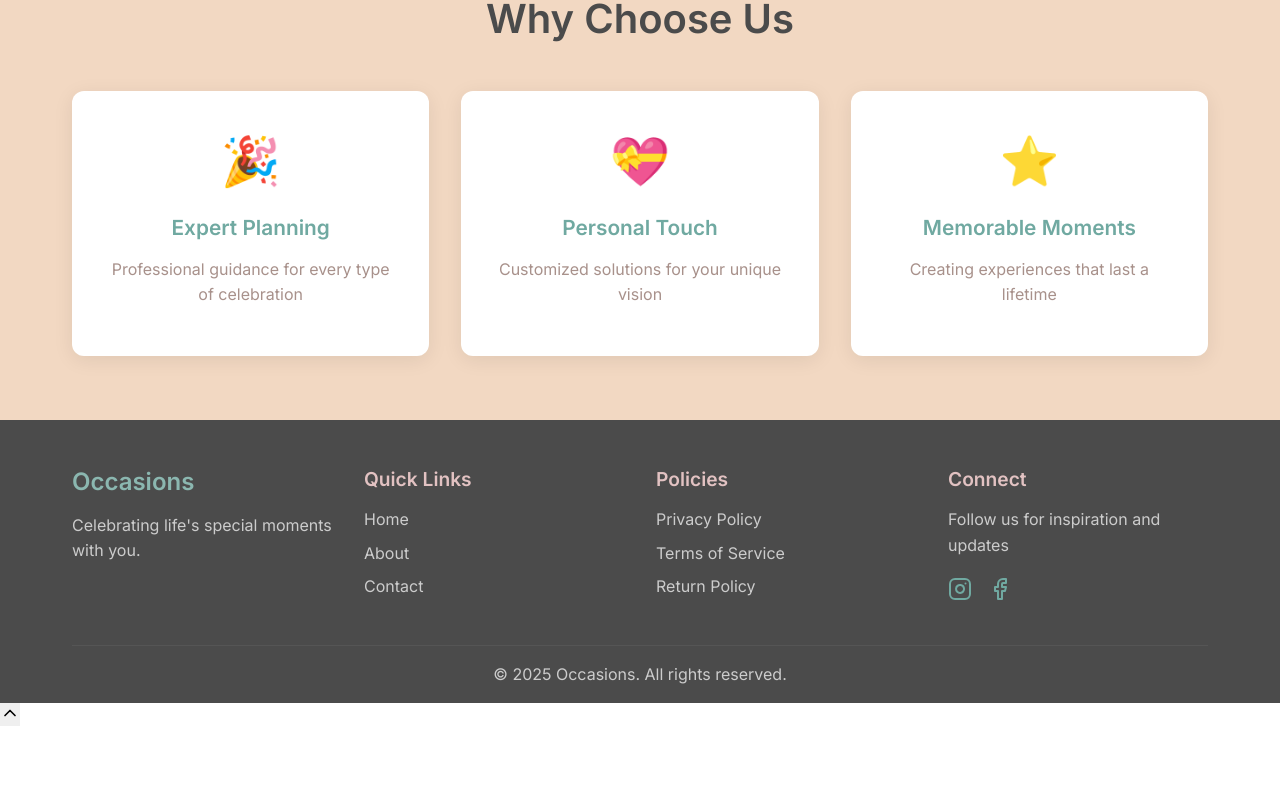
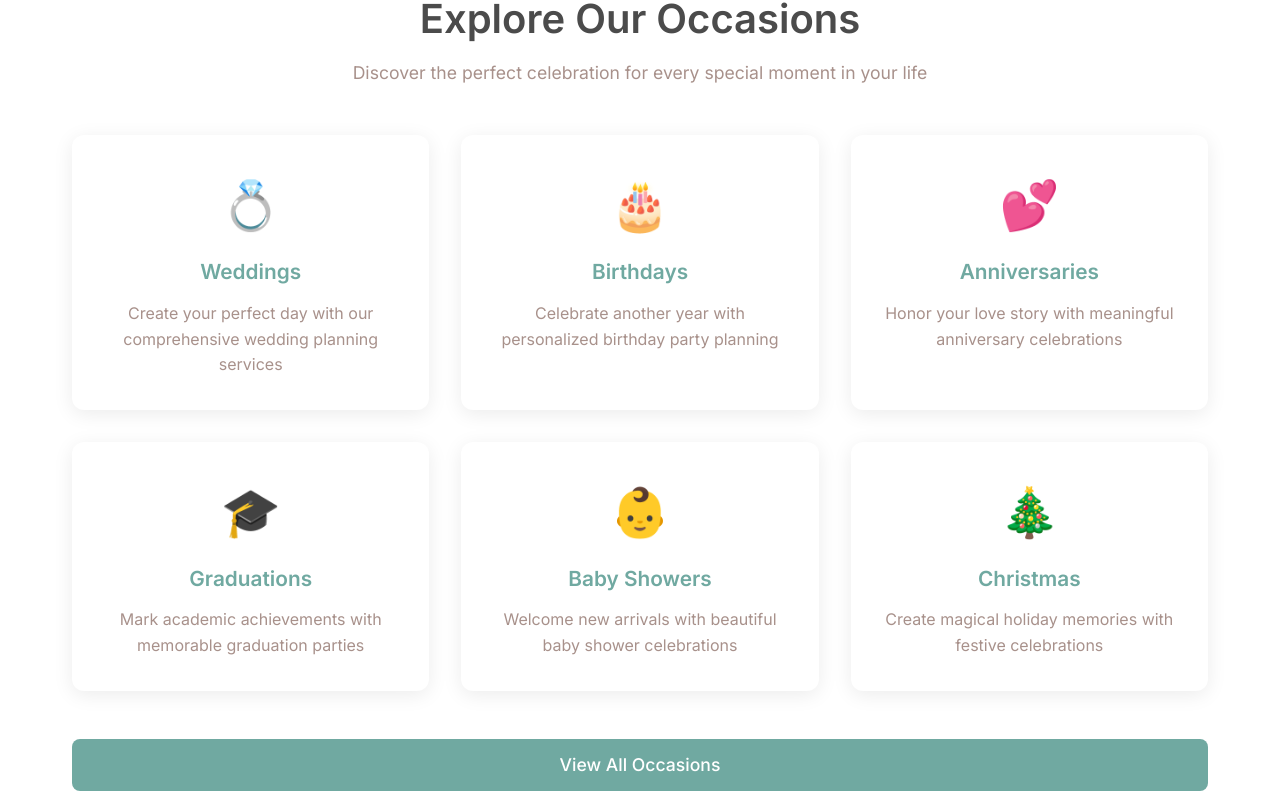
Before and after one commit to acgis-hama0098/newest-wishinbloom, a React (Vite) app: page / in a window 1280 px wide. Shown: the part 1235-2040 px from the top of the page. Before the commit the page ends 1966 px from the top, so only its background shows below. Built offline with nearby package versions, Linux system fonts and the light colour scheme.

Commit message:
Fix: Update homepage button link
Corrected the "Explore Occasions" button link on the homepage to point to the Occasions section.

```diff
--- a/src/pages/Home.css
+++ b/src/pages/Home.css
@@ -62,6 +62,70 @@
   line-height: 1.6;
 }
 
+.occasions-section {
+  text-align: center;
+}
+
+.occasions-section h2 {
+  color: var(--charcoal-gray);
+  margin-bottom: 1rem;
+}
+
+.occasions-section > p {
+  color: var(--text-secondary);
+  font-size: 1.1rem;
+  margin-bottom: 3rem;
+  max-width: 600px;
+  margin-left: auto;
+  margin-right: auto;
+}
+
+.occasions-grid {
+  display: grid;
+  grid-template-columns: repeat(auto-fit, minmax(280px, 1fr));
+  gap: 2rem;
+  margin-bottom: 3rem;
+}
+
+.occasion-card {
+  background: var(--bg-primary);
+  padding: 2rem;
+  border-radius: 12px;
+  text-decoration: none;
+  color: inherit;
+  box-shadow: 0 4px 20px rgba(0, 0, 0, 0.08);
+  transition: transform 0.3s ease, box-shadow 0.3s ease;
+  display: block;
+}
+
+.occasion-card:hover {
+  transform: translateY(-5px);
+  box-shadow: 0 8px 30px rgba(0, 0, 0, 0.15);
+  text-decoration: none;
+  color: inherit;
+}
+
+.occasion-icon {
+  font-size: 3rem;
+  margin-bottom: 1rem;
+}
+
+.occasion-card h3 {
+  color: var(--soft-teal);
+  margin-bottom: 1rem;
+  font-size: 1.3rem;
+}
+
+.occasion-card p {
+  color: var(--text-secondary);
+  line-height: 1.6;
+  margin-bottom: 0;
+}
+
+.occasions-footer {
+  text-align: center;
+}
+
 /* Responsive design */
 @media (max-width: 968px) {
   .home-content {
@@ -75,11 +139,13 @@
     gap: 2rem;
   }
 
+  .occasions-grid,
   .features-grid {
     grid-template-columns: 1fr;
     gap: 1.5rem;
   }
 
+  .occasion-card,
   .feature-card {
     padding: 1.5rem;
   }
--- a/src/pages/Home.tsx
+++ b/src/pages/Home.tsx
@@ -39,7 +39,51 @@ const Home: React.FC = () => {
         </div>
       </section>
 
-      <section id="occasions" className="section section-alt">
+      <section id="occasions" className="section">
+        <div className="container">
+          <div className="occasions-section">
+            <h2>Explore Our Occasions</h2>
+            <p>Discover the perfect celebration for every special moment in your life</p>
+            <div className="occasions-grid">
+              <a href="/occasion/wedding" className="occasion-card">
+                <div className="occasion-icon">💍</div>
+                <h3>Weddings</h3>
+                <p>Create your perfect day with our comprehensive wedding planning services</p>
+              </a>
+              <a href="/occasion/birthday" className="occasion-card">
+                <div className="occasion-icon">🎂</div>
+                <h3>Birthdays</h3>
+                <p>Celebrate another year with personalized birthday party planning</p>
+              </a>
+              <a href="/occasion/anniversary" className="occasion-card">
+                <div className="occasion-icon">💕</div>
+                <h3>Anniversaries</h3>
+                <p>Honor your love story with meaningful anniversary celebrations</p>
+              </a>
+              <a href="/occasion/graduation" className="occasion-card">
+                <div className="occasion-icon">🎓</div>
+                <h3>Graduations</h3>
+                <p>Mark academic achievements with memorable graduation parties</p>
+              </a>
+              <a href="/occasion/baby-shower" className="occasion-card">
+                <div className="occasion-icon">👶</div>
+                <h3>Baby Showers</h3>
+                <p>Welcome new arrivals with beautiful baby shower celebrations</p>
+              </a>
+              <a href="/occasion/christmas" className="occasion-card">
+                <div className="occasion-icon">🎄</div>
+                <h3>Christmas</h3>
+                <p>Create magical holiday memories with festive celebrations</p>
+              </a>
+            </div>
+            <div className="occasions-footer">
+              <a href="/occasion/special-occasions" className="btn btn-primary">View All Occasions</a>
+            </div>
+          </div>
+        </div>
+      </section>
+
+      <section className="section section-alt">
         <div className="container">
           <div className="features">
             <h2>Why Choose Us</h2>
```
